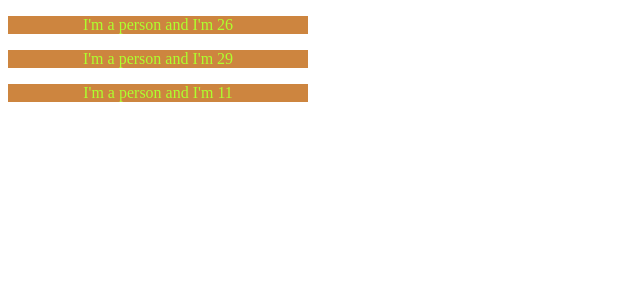
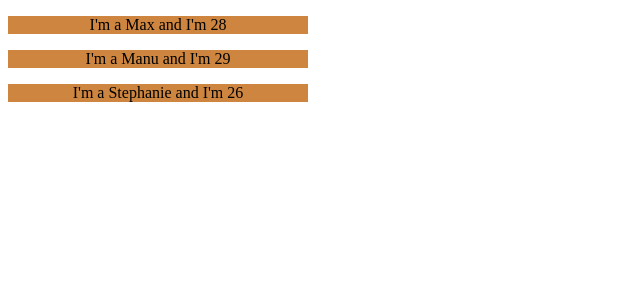
Before and after one commit to choco1911/lewagon_airbnb, a React (Create React App) app: page / in a window 1280 px wide. Shown: the top 300 px of the page, without its empty margins (0-640 px from the left). Built offline with nearby package versions, Linux system fonts and the light colour scheme.

Commit message:
add props

```diff
--- a/src/App.js
+++ b/src/App.js
@@ -1,10 +1,13 @@
 import React, {Component} from 'react'
+import Person from './Person/person'
 
 class App extends Component {
     render () {
         return (
             <div className="App">
-                <h1>Kill em all!</h1>
+                <Person name="Max" age="28"/>
+                <Person name="Manu" age="29">My hobbies: racing</Person>
+                <Person name="Stephanie" age="26"/>
             </div>
         )
     }
--- a/src/Person/person.css
+++ b/src/Person/person.css
@@ -1,5 +1,4 @@
 p {
-    color: greenyellow;
     background-color: peru;
     width: 300px;
     text-align: center;
--- a/src/Person/person.js
+++ b/src/Person/person.js
@@ -2,12 +2,10 @@ import React from 'react'
 import './person.css'
 
 
-const person = () => {
+const person = (props) => {
     return (
         <div>
-            <p>I'm a person and I'm {Math.floor(Math.random() * 30)}</p>
-            <p>I'm a person and I'm {Math.floor(Math.random() * 30)}</p>
-            <p>I'm a person and I'm {Math.floor(Math.random() * 30)}</p>
+            <p>I'm a {props.name} and I'm {props.age}</p>
         </div>
     )
 }
--- a/src/index.js
+++ b/src/index.js
@@ -1,6 +1,5 @@
 import React from 'react';
 import ReactDOM from 'react-dom';
-import Person from './Person/person'
-import './person'
+import App from './App'
 
-ReactDOM.render(<Person />, document.getElementById('rapp'));
+ReactDOM.render(<App />, document.getElementById('rapp'));
```
